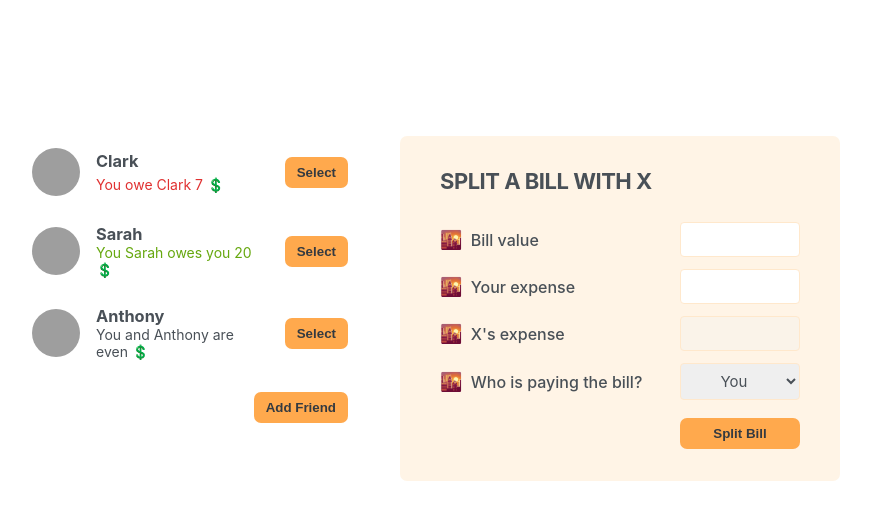
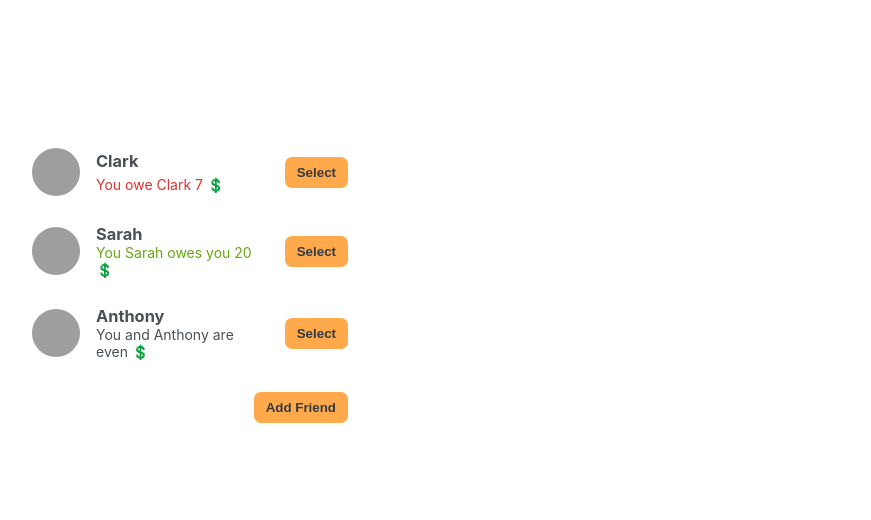
Before and after one commit to koayenay/eat-n-split, a React (Create React App) app: page / in a window 1280 px wide. Shown: the top 520 px of the page, without its empty margins (210-1081 px from the left). Built offline with nearby package versions, Linux system fonts and the light colour scheme; grey boxes are pictures that could not be loaded; the HTML template or start-up script is replaced by a standard one.

Commit message:
selecting a friend

```diff
--- a/src/App.js
+++ b/src/App.js
@@ -23,6 +23,7 @@
 export default function App() {
   const [friends, setFriends] = useState(initialFriends)
   const [showAddFriend, setShowAddFriend] = useState(false)
+  const [selectedFriend, setSelectedFriend] = useState(null)
 
   function handleShowAddFriend() {
     setShowAddFriend((show) => !show)
@@ -32,17 +33,30 @@
     setFriends((friends) => [...friends, friend])
     setShowAddFriend(false)
   }
+  function handleSelection(friend) {
+    // setSelectedFriend(friend)
+    setSelectedFriend((selected) =>
+      selected?.id === friend.id ? null : friend
+    )
+    setShowAddFriend(false)
+  }
   return (
     <div className='app'>
       <div className='sidebar'>
-        <FriendsList friends={friends} />
+        <FriendsList
+          friends={friends}
+          selectedFriend={selectedFriend}
+          onSelection={handleSelection}
+        />
+
         {showAddFriend && <FormAddFriend onAddFriend={handleAddFriend} />}
+
         <Button onClick={handleShowAddFriend}>
           {showAddFriend ? "Close" : "Add Friend"}
         </Button>
       </div>
 
-      <FormSplitBill />
+      {selectedFriend && <FormSplitBill selectedFriend={selectedFriend} />}
     </div>
   )
 }
@@ -53,18 +67,24 @@
     </button>
   )
 }
-function FriendsList({ friends }) {
+function FriendsList({ friends, onSelection, selectedFriend }) {
   return (
     <ul>
       {friends.map((friend) => (
-        <Friend friend={friend} key={friend.id} />
+        <Friend
+          friend={friend}
+          key={friend.id}
+          onSelection={onSelection}
+          selectedFriend={selectedFriend}
+        />
       ))}
     </ul>
   )
 }
-function Friend({ friend }) {
+function Friend({ friend, onSelection, selectedFriend }) {
+  const isSelected = selectedFriend?.id === friend.id
   return (
-    <li>
+    <li className={isSelected ? "selected" : ""}>
       <img src={friend.image} alt={friend.name} />
       <h3>{friend.name}</h3>
       {friend.balance < 0 && (
@@ -78,7 +98,9 @@
         </p>
       )}
       {friend.balance === 0 && <p>You and {friend.name} are even 💲</p>}
-      <Button>Select</Button>
+      <Button onClick={() => onSelection(friend)}>
+        {isSelected ? "close" : "Select"}
+      </Button>
     </li>
   )
 }
@@ -120,10 +142,10 @@
   )
 }
 
-function FormSplitBill() {
+function FormSplitBill({ selectedFriend }) {
   return (
     <form className='form-split-bill'>
-      <h2>Split a bill with X</h2>
+      <h2>Split a bill with {selectedFriend.name}</h2>
 
       <label>🌇 Bill value</label>
       <input type='text' />
@@ -131,13 +153,13 @@
       <label>🌇 Your expense</label>
       <input type='text' />
 
-      <label>🌇 X's expense</label>
+      <label>🌇 {selectedFriend.name}'s expense</label>
       <input type='text' disabled />
 
       <label>🌇 Who is paying the bill?</label>
       <select>
         <option value='user'>You</option>
-        <option value='friend'>X</option>
+        <option value='friend'>{selectedFriend.name}</option>
       </select>
 
       <Button>Split Bill</Button>
```
